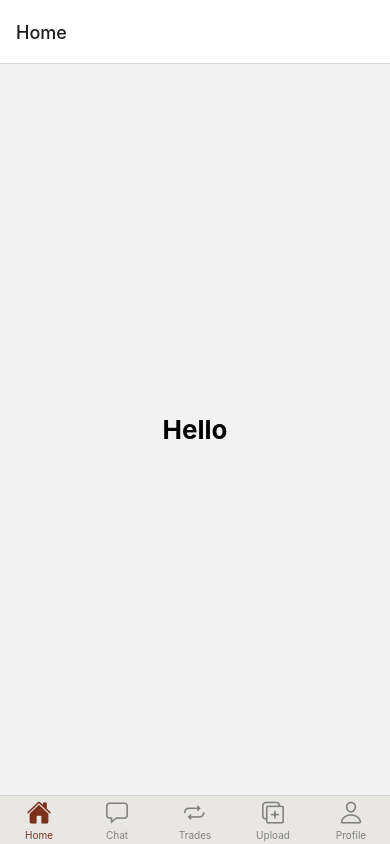
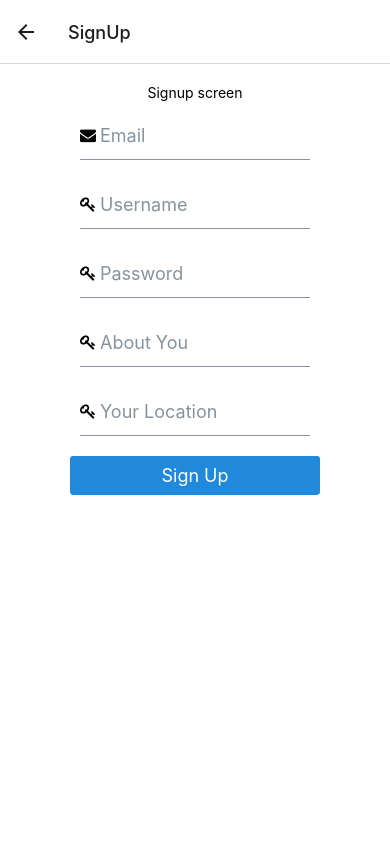
Before and after one commit to stunningstunfisk/swapesy, a React Native app: screen /SignUp in a window 390 px wide. Built offline with nearby package versions, Linux system fonts and the light colour scheme; no server answers.

Commit message:
add signup

```diff
--- a/App.js
+++ b/App.js
@@ -20,9 +20,9 @@ export default function App() {
 
   return (
     <ThemeProvider>
-      {/* {user ? <Main user={user}/> : <AuthStack />} */}
+      {user ? <Main user={user} /> : <AuthStack />}
       {/* TODO: DO NOT RELEASE THIS INTO PRODUCTION */}
-      <Main />
+      {/* <Main /> */}
     </ThemeProvider>
   );
 }
--- a/src/components/Chat/MessageEntry.js
+++ b/src/components/Chat/MessageEntry.js
@@ -4,11 +4,25 @@ import { StyleSheet, View } from 'react-native';
 import { ListItem } from '@rneui/themed';
 
 const styles = StyleSheet.create({
+  item: {
+    width: window.width,
+  },
   toUser: {
     backgroundColor: '#C9C9C9',
+    maxWidth: 250,
+    borderTopLeftRadius: 20,
+    borderTopRightRadius: 20,
+    borderBottomRightRadius: 20,
   },
   fromUser: {
+    // flexDirections: 'row-reverse',
+    // alignItemsArr: 'center',
+    // justifyContents: 'center',
+    maxWidth: 250,
     backgroundColor: '#72BEE9',
+    borderTopLeftRadius: 20,
+    borderTopRightRadius: 20,
+    borderBottomLeftRadius: 20,
   },
 });
 
@@ -18,9 +32,9 @@ function MessageEntry({ message, messageWith }) {
     <View>
       <ListItem
         key={message.created_at.seconds}
-        style={message.from === messageWith ? styles.toUser : styles.fromUser}
+        containerStyle={message.from === messageWith ? styles.toUser : styles.fromUser}
       >
-        <ListItem.Content>
+        <ListItem.Content containerStyle={{ width: 30 }}>
           <ListItem.Title>{message.text}</ListItem.Title>
           <ListItem.Subtitle>
             {new Date(message.created_at.seconds * 1000).toUTCString()}
--- a/src/pages/SignUp.js
+++ b/src/pages/SignUp.js
@@ -44,6 +44,9 @@ function SignUp({ navigation }) {
   const [value, setValue] = useState({
     email: '',
     password: '',
+    name: '',
+    bio: '',
+    location: '',
     error: '',
   });
 
@@ -61,9 +64,11 @@ function SignUp({ navigation }) {
 
       // Create new user document
       await setDoc(doc(db, 'user', newUser.user.uid), {
-        bio: '',
-        name: newUser.user.email,
-        profile_picture: '',
+        email: newUser.user.email,
+        name: newUser.user.name,
+        bio: newUser.user.bio,
+        profile_picture: newUser.user.profile_picture,
+        location: newUser.user.location,
         reputation: 0,
       });
 
@@ -79,7 +84,7 @@ function SignUp({ navigation }) {
 
   return (
     <View style={styles.container}>
-      <Text>Signup screen!</Text>
+      <Text>Signup screen</Text>
 
       {!!value.error && <View style={styles.error}><Text>{value.error}</Text></View>}
 
@@ -94,9 +99,22 @@ function SignUp({ navigation }) {
               name="envelope"
               size={16}
             />
-)}
+          )}
         />
 
+        <Input
+          placeholder="Username"
+          containerStyle={styles.control}
+          value={value.password}
+          onChangeText={(text) => setValue({ ...value, name: text })}
+          secureTextEntry
+          leftIcon={(
+            <Icon
+              name="key"
+              size={16}
+            />
+          )}
+        />
         <Input
           placeholder="Password"
           containerStyle={styles.control}
@@ -108,7 +126,33 @@ function SignUp({ navigation }) {
               name="key"
               size={16}
             />
-)}
+          )}
+        />
+        <Input
+          placeholder="About You"
+          containerStyle={styles.control}
+          value={value.password}
+          onChangeText={(text) => setValue({ ...value, bio: text })}
+          secureTextEntry
+          leftIcon={(
+            <Icon
+              name="key"
+              size={16}
+            />
+            )}
+        />
+        <Input
+          placeholder="Your Location"
+          containerStyle={styles.control}
+          value={value.password}
+          onChangeText={(text) => setValue({ ...value, location: text })}
+          secureTextEntry
+          leftIcon={(
+            <Icon
+              name="key"
+              size={16}
+            />
+          )}
         />
 
         <Button title="Sign Up" buttonStyle={styles.control} onPress={signUp} />
```
